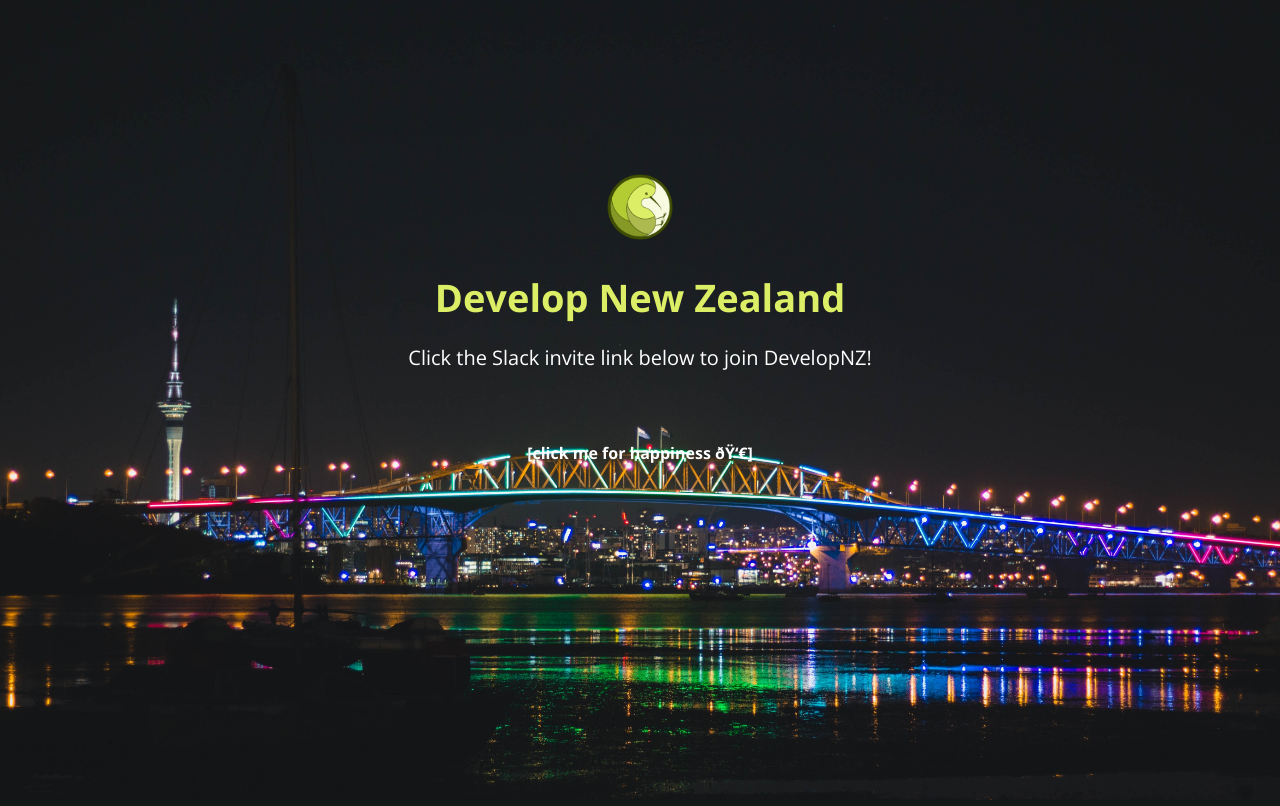
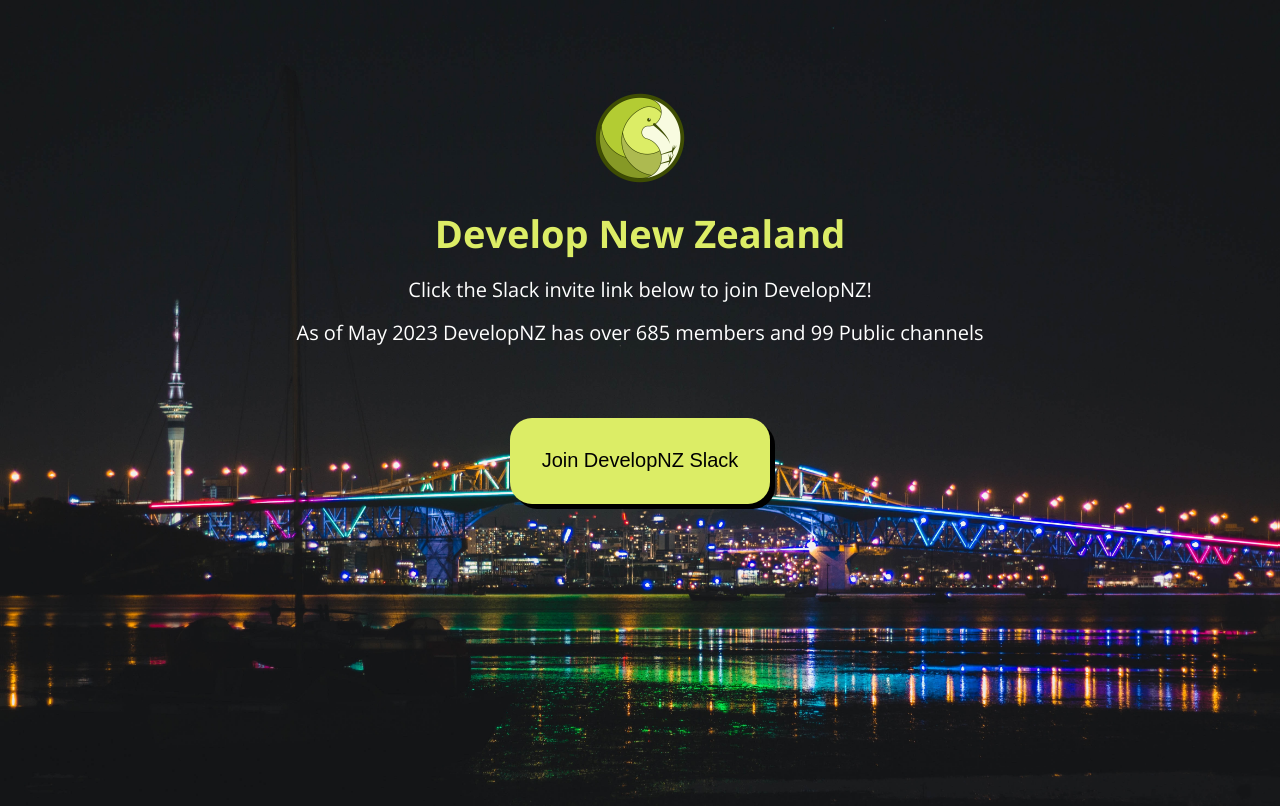
Before and after one commit to DevelopNZ/developnz.github.io, a PHP site: page / in a window 1280 px wide. Run offline with PHP 8.4, Linux system fonts and the light colour scheme.

Commit message:
Initial changes

```diff
--- a/index.html
+++ b/index.html
@@ -12,14 +12,18 @@
     <div class="main">
       <div class="header">
         <div class="logo">
-          <img id="logo" src="logo.png" alt="DevelopNZ Kiwi Logo" />
+          <img id="logo" src="logo.png" height="128" width="128" alt="DevelopNZ Kiwi Logo" />
         </div>
-        <h1><strong>Develop New Zealand</strong></h1>
+        <h1>Develop New Zealand</h1>
         <h2>Click the Slack invite link below to join DevelopNZ!</h2>
+
+        <h2>As of May 2023 DevelopNZ has over 685 members and 99 Public channels</h2>
       </div>
       <div class="content">
         <div class="information">
-          <a href="https://join.slack.com/t/developnz/shared_invite/zt-zwcbs72b-1OJKZI832kiWvRU7LZ5KVA">[click me for happiness 👀]</a>
+          <button class="button">
+          <a href="https://join.slack.com/t/developnz/shared_invite/zt-zwcbs72b-1OJKZI832kiWvRU7LZ5KVA"><h2>Join DevelopNZ Slack</h2></a>
+        </button>
         </div>
       </div>
     </div>
--- a/style.css
+++ b/style.css
@@ -1,13 +1,12 @@
 html,
 body {
   margin: 0;
-  padding: 0;
+  padding: 2px;
   font-family: 'Open Sans', sans-serif;
   /* Photo by Caleb Shong on Unsplash */
   background: #fff url(background.jpg) center top no-repeat;
   background-size: cover;
   height: 100%;
-  width: 100%;
 }
 
 .logo {
@@ -15,20 +14,10 @@ body {
   /* padding-top: 20px; */
 }
 
-#logo {
-  width: 10%;
-}
-
 #wrapper {
-  max-width: 100%;
-  width: 940px;
   margin: 0 auto;
-}
-
-.main {
-  max-width: 100%;
-  width: 940px;
-  float: left;
+  height: 100%;
+  width: 100%;
 }
 
 .header,
@@ -39,10 +28,8 @@ body {
   float: left;
 }
 
-
-
 .header {
-  margin-top: 160px;
+  margin-top: 70px;
   margin-bottom: 40px;
 }
 
@@ -57,7 +44,7 @@ h1 {
 }
 
 
-h1 strong {
+.header h1  {
   font-size: 38px;
   font-weight: 700;
 }
@@ -69,6 +56,13 @@ h2 {
   color: #ffffff;
 }
 
+a h2 {
+  text-align: center;
+  font-weight: 300;
+  font-size: 20px;
+  color: black;
+}
+
 h2 strong {
   font-weight: 700;
   font-style: italic;
@@ -76,10 +70,22 @@ h2 strong {
 
 
 .information {
-  width: 480px;
   padding-top: 15px;
   margin: 0 auto;
   text-align: center;
+}
+
+.button {
+  background-color: #dced66;
+  border: none;
+  color: white;
+  padding: 15px 32px;
+  text-align: center;
+  text-decoration: none;
+  display: inline-block;
+  font-size: 16px;
+  border-radius: 22px;
+  box-shadow: 5px 5px black;
 }
 
 h3 {
@@ -90,17 +96,20 @@ h3 {
 
 .information p {
   font-size: 16px;
-  color: #ffffff;
+  color: black;
   display: block;
 }
 
 .information a {
   text-align: center;
   font-size: 16px;
-  color: #ffffff;
+  color: black;
   text-decoration: none;
 }
 
+.information a h2 {
+  color: black;
+}
 
 a {
   color: #FFF;
```
Also changed, not shown: background.jpg.
